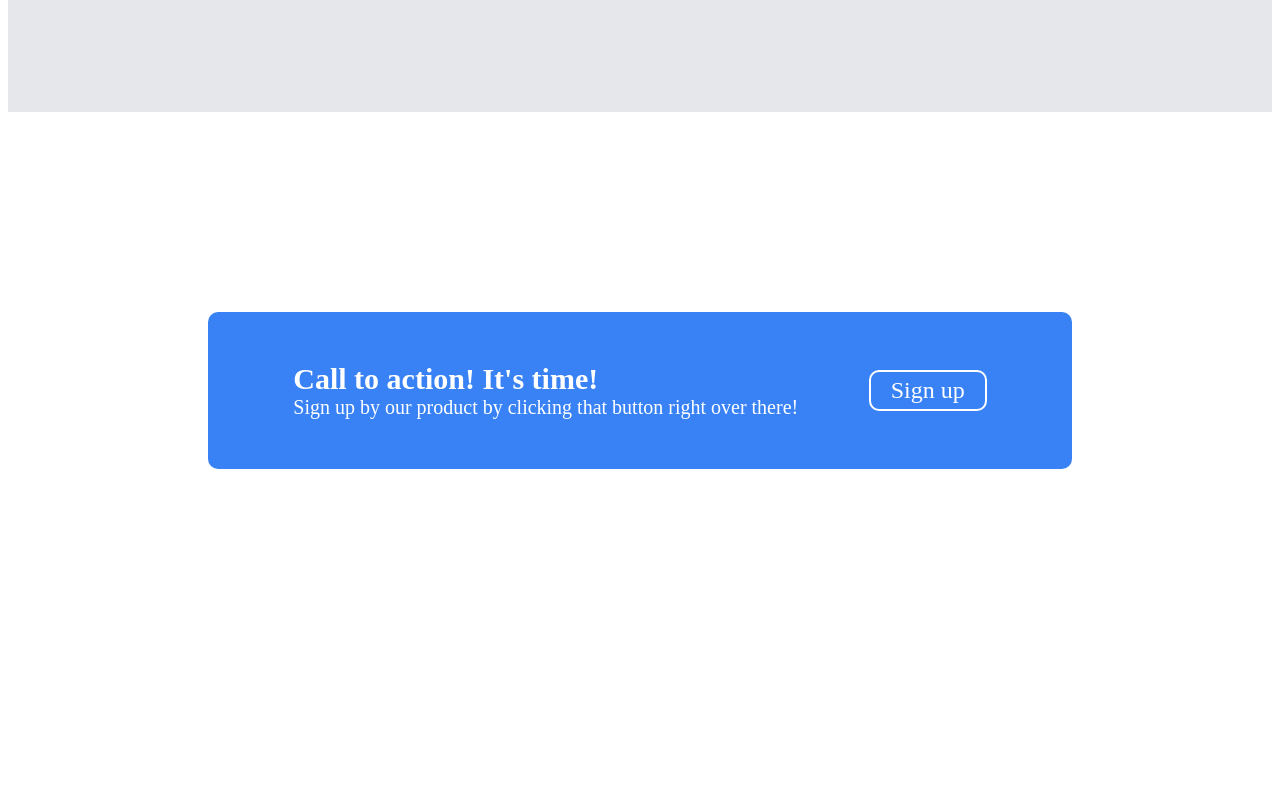
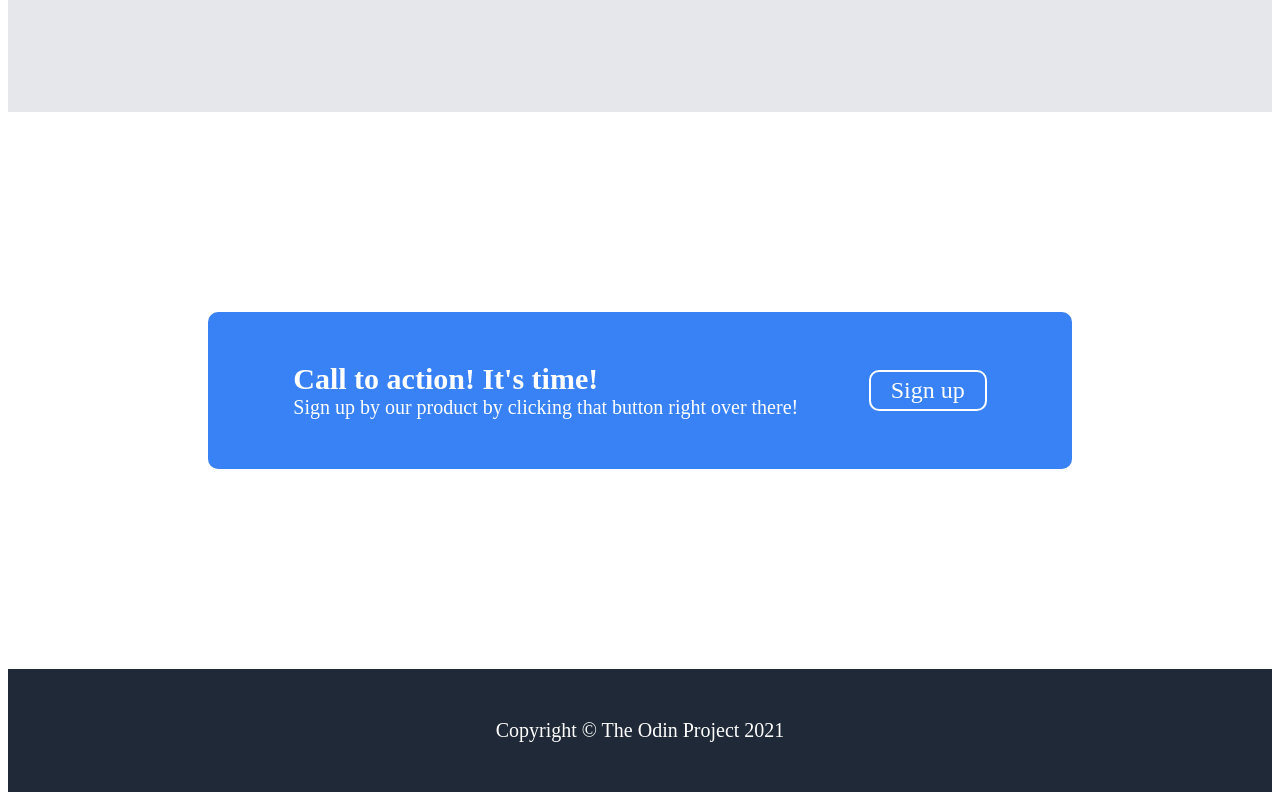
Before and after one commit to cihan-korkmaz/odin-landing-page, a plain HTML site: page index.html in a window 1280 px wide. Shown: the part 1567-2367 px from the top of the page. Before the commit the page ends 2236 px from the top, so only its background shows below. Drawn offline with Linux system fonts and the light colour scheme.

Commit message:
Finish footer

```diff
--- a/index.html
+++ b/index.html
@@ -62,5 +62,6 @@
             </div>
             <div class="base-3-button">Sign up</div>
         </div>
+        <div class="footer">Copyright © The Odin Project 2021</div>
     </body>
 </html>
--- a/style.css
+++ b/style.css
@@ -175,3 +175,13 @@ a {
     padding: 5px 20px;
     border-radius: 10px;
 }
+
+.footer {
+    display: flex;
+    justify-content: center;
+    align-items: center;
+    background-color: #1F2937;
+    color: white;
+    padding: 50px 100px;
+    font-size: 20px;
+}
```
